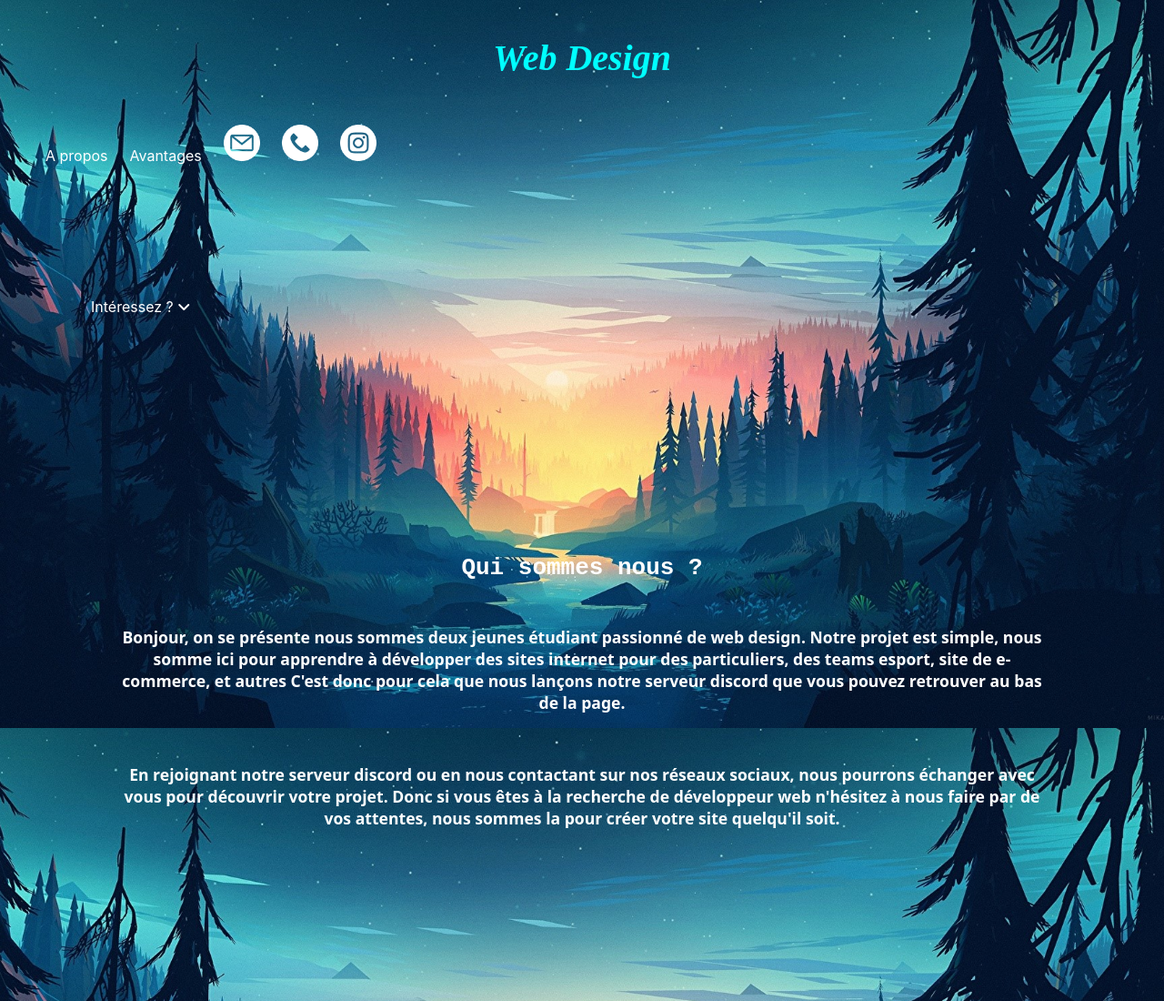
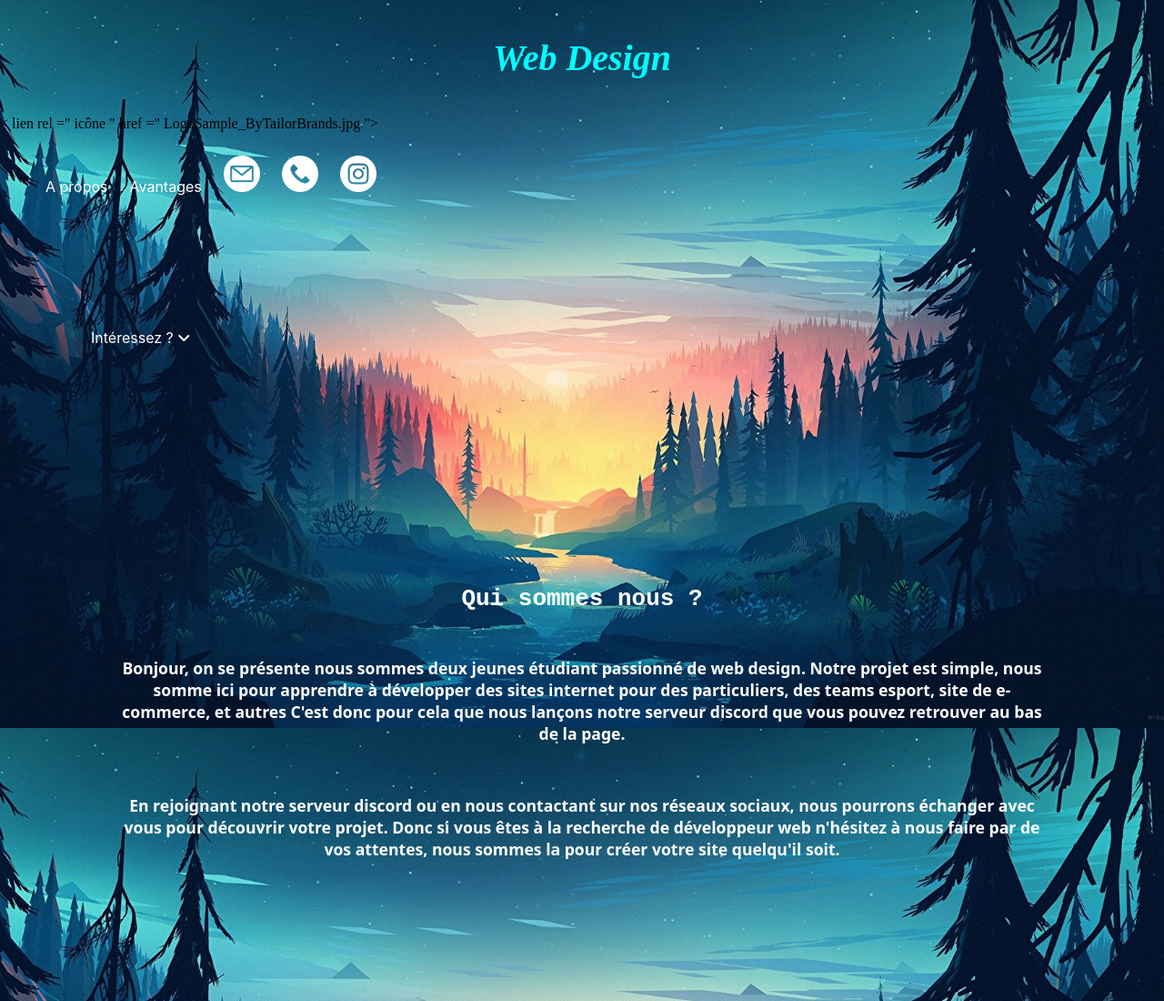
Before and after one commit to Mathys-tag/Web-design, a plain HTML site: page index.html in a window 1280 px wide. Shown: the top 1100 px of the page at 91% size. Drawn offline with Linux system fonts and the light colour scheme.

Commit message:
Update index.html

```diff
--- a/index.html
+++ b/index.html
@@ -19,10 +19,10 @@
 
   <header name="navbar">
 
-    <link rel="icon" href="LogoSample_ByTailorBrands.jpg">
 
 <nav>
-<ul>
+< lien  rel =" icône " href =" LogoSample_ByTailorBrands.jpg ">
+      <ul>
 
     <li><a href="#Apropos" style="color: white;" class="slide">A propos</a></li>
     <li><a href="#avantages" style="color: white;" class="slide">Avantages</a></li>
```
